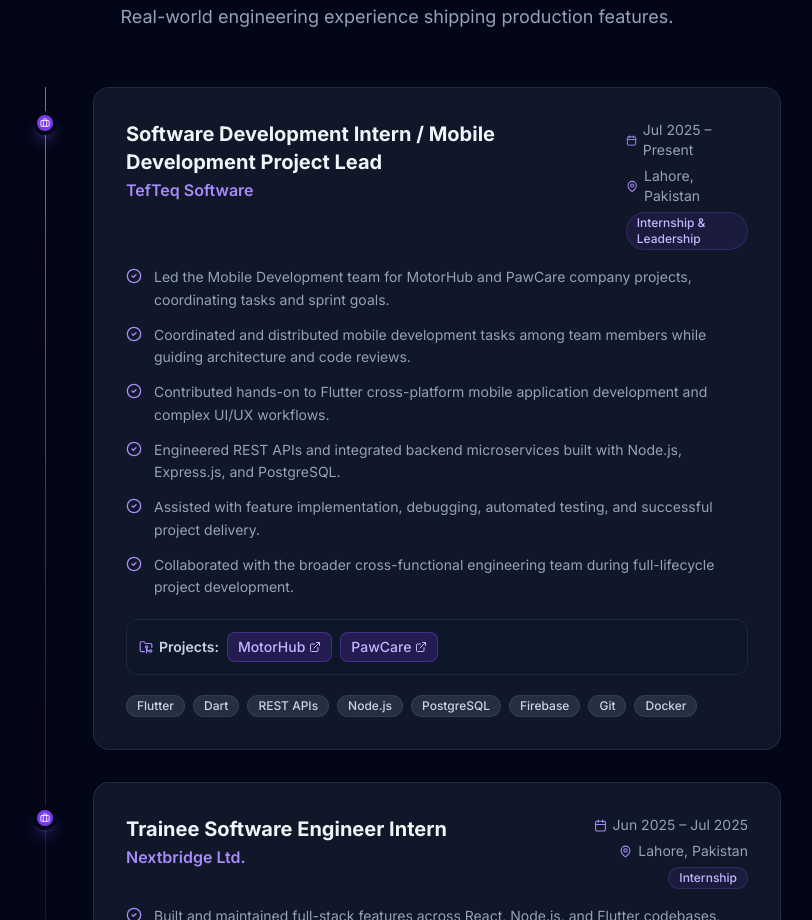
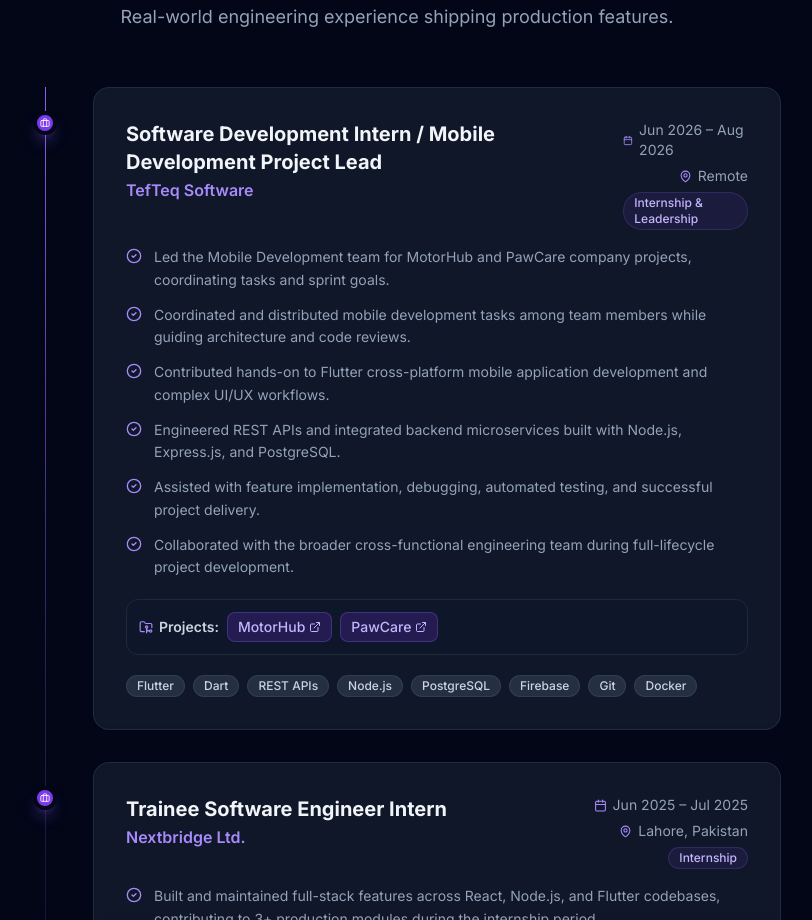
Before and after one commit to rafaysaleem0308/rafey-portfolio, a React (Vite) app: page / in a window 1280 px wide. Shown: the part 2980-3900 px from the top of the page, without its empty margins (243-1055 px from the left). Built offline with nearby package versions, Linux system fonts and the light colour scheme; no server answers.

Commit message:
fix: update TefTeq location to Remote and period to Jun 2026 - Aug 2026

```diff
--- a/src/data/portfolio.ts
+++ b/src/data/portfolio.ts
@@ -491,8 +491,8 @@
     id: 'tefteq',
     role: 'Software Development Intern / Mobile Development Project Lead',
     company: 'TefTeq Software',
-    location: 'Lahore, Pakistan',
-    period: 'Jul 2025 – Present',
+    location: 'Remote',
+    period: 'Jun 2026 – Aug 2026',
     type: 'Internship & Leadership',
     description: [
       'Led the Mobile Development team for MotorHub and PawCare company projects, coordinating tasks and sprint goals.',
```
